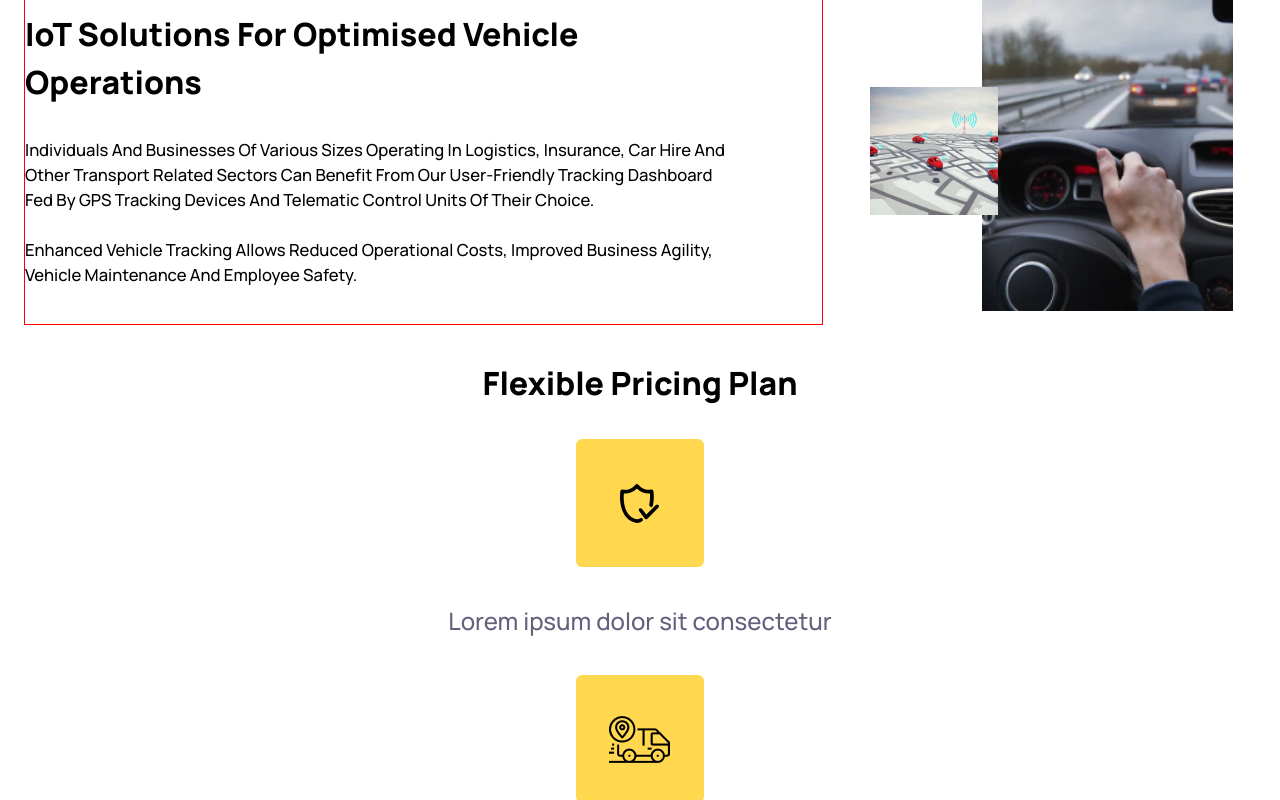
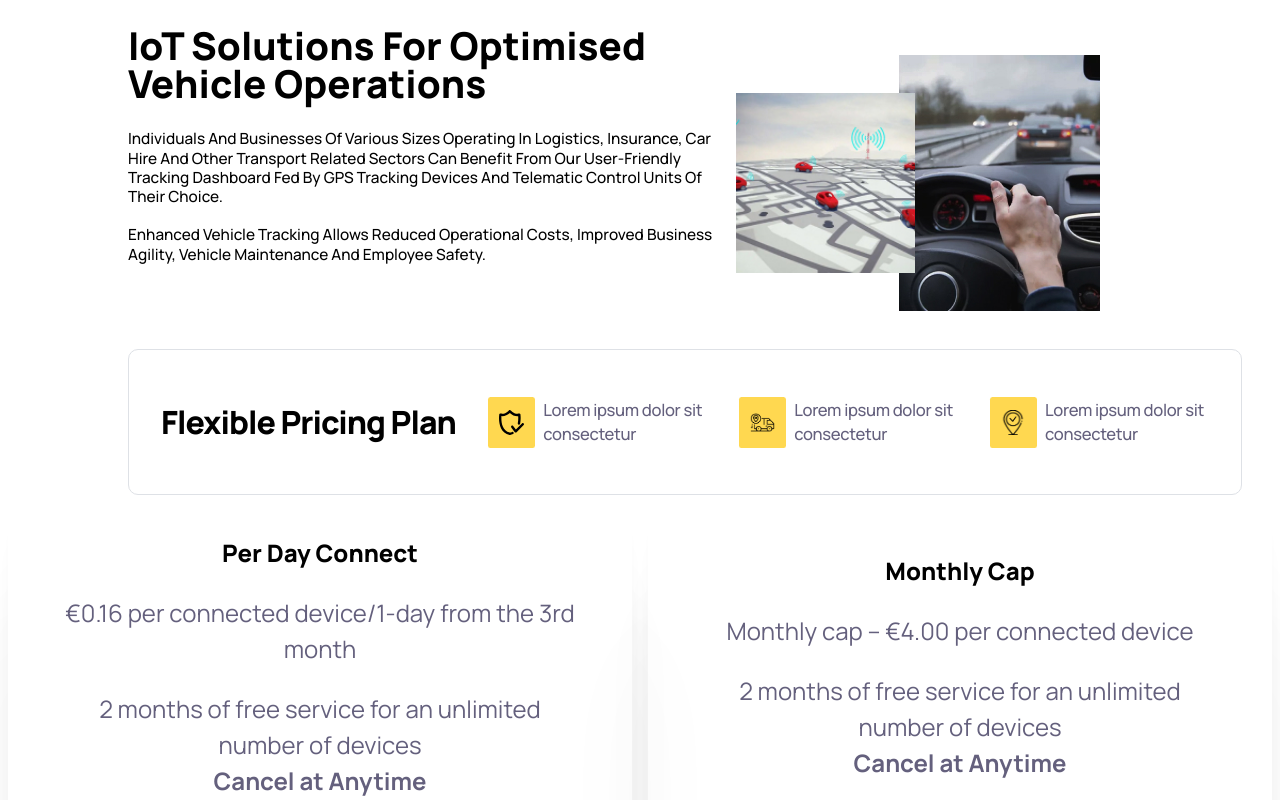
Before and after one commit to PavsterUK/erafleet-react, a React (Create React App) app: page / in a window 1280 px wide. Shown: the part 660-1460 px from the top of the page. Built offline with nearby package versions, Linux system fonts and the light colour scheme.

Commit message:
homepage-desktop flexible pricing

```diff
--- a/src/components/Homepage.css
+++ b/src/components/Homepage.css
@@ -154,12 +154,6 @@
   font-size: clamp(0.5em, 5vw, 2em);
 }
 
-@media (min-width: 768px) {
-  #iot-solutions {
-    flex-direction: row;
-  }
-}
-
 #iot-solutions-paragraph {
   display: flex;
   flex-direction: column;
@@ -200,41 +194,55 @@
 }
 
 @media (min-width: 1280px) {
+  #iot-solutions {
+    flex-direction: row;
+  }
+
   #iot-solutions-paragraph {
-    border: 1px solid red;
     align-items: flex-start;
-    margin-left: 1.5em;
+    margin-left: clamp(2em, 10vw, 10em);
+    width: fit-content;
   }
 
   #iot-solutions span {
     text-align: left;
-    font-size: clamp(0.5em, 1.3vw, 2em) !important;
+    font-size: clamp(0.5em, 1.2vw, 2em) !important;
+    line-height: clamp(0.5em, 1.5vw, 2em) !important;
+    width: 80%;
   }
 
   #iot-solutions h3 {
+    width: 80%;
+    font-size: clamp(0.5em, 3vw, 5em);
     text-align: left;
-    width: 80%;
-    margin: 1em 0 1em 0;
+    margin: 1em 0 clamp(0.5em, 2vw, 5em) 0;
+    line-height: clamp(0.5em, 3vw, 5em);
   }
 
   #iot-solutions-pics {
     width: 85%;
     position: relative;
-
+    margin-left: -20em;
+    margin-top: clamp(3em, 8vw, 5em);
+    margin-bottom: 0;
   }
 
   #iot-solutions-pics__cars-on-map {
     position: relative;
-    height: clamp(10vw, 10vw, 70vw);
+    height: clamp(10vw, 14vw, 70vw);
     left: 1em;
     z-index: 1;
   }
 
   #iot-solutions-pics__steering {
     position: relative;
-    height: clamp(10vw, 25vw, 70vw);
+    height: clamp(10vw, 20vw, 70vw);
     z-index: 0;
   }
+}
+
+#flexible-pricing-plan h4 {
+  margin: 1.5em 0 1.5em 0;
 }
 
 .yellow-rectangle {
@@ -242,10 +250,6 @@
   height: clamp(2em, 25vw, 8em);
   border-radius: 5%;
   background-color: #ffd850;
-}
-
-#flexible-pricing-plan h4 {
-  margin: 1.5em 0 1.5em 0;
 }
 
 #flexible-pricing-plan span {
@@ -282,6 +286,61 @@
 .yellow-bg {
   color: black;
   background-color: #ffd850;
+}
+
+@media (min-width: 1280px) {
+  #flexible-pricing-plan {
+    margin-top: clamp(0.5em, 3vw, 2.5em);
+    margin-left: clamp(2em, 10vw, 10em);
+    margin-right: clamp(2em, 3vw, 10em);
+    padding-top: clamp(1em, 1vw, 4em);
+    padding-bottom: clamp(1em, 1vw, 4em);
+    padding-left: clamp(1em, 2.5vw, 4em);
+    flex-direction: row;
+    border: 1px solid #dee1e6;
+    border-radius: 10px;
+  }
+
+  #flexible-pricing-plan h3 {
+    letter-spacing: -0.03em;
+    white-space: nowrap;
+    margin-right: clamp(1em, 2vw, 10em);
+  }
+
+  #flexible-pricing-plan h4 {
+    letter-spacing: -0.02em;
+    font-size: clamp(0.1em, 1.3vw, 1.3em);
+    text-align: left;
+    margin: 0 0.5em 0 0.5em;
+  }
+
+  .yellow-rectangle {
+    width: clamp(0.2em, 5vw, 5em);
+    height: clamp(0.2em, 4vw, 5em);
+    border-radius: 5%;
+    background-color: #ffd850;
+  }
+
+  #flexible-pricing-plan img {
+    height: clamp(0.2em, 2vw, 5em);
+  }
+}
+
+@media (min-width: 1280px) {
+  #cards {
+    display: flex;
+  }
+
+  .card {
+      margin: 1em 0.5em 0 .5em;
+    box-shadow: 0px 141.825px 113.46px rgba(0, 0, 0, 0.03),
+      0px 91.9235px 66.4476px rgba(0, 0, 0, 0.0227778),
+      0px 54.6288px 36.1391px rgba(0, 0, 0, 0.0182222),
+      0px 28.365px 18.4372px rgba(0, 0, 0, 0.015),
+      0px 11.5561px 9.24488px rgba(0, 0, 0, 0.0117778),
+      0px 2.62639px 4.46486px rgba(0, 0, 0, 0.00722222);
+    border-radius: 20px;
+  }
 }
 
 #purple-bg {
@@ -342,6 +401,9 @@
   position: relative;
   left: -1em;
   top: -1em;
+}
+
+@media (min-width: 1280px) {
 }
 
 #erafleet {
--- a/src/components/Homepage.js
+++ b/src/components/Homepage.js
@@ -146,6 +146,7 @@ const homepage = () => {
           by generating customizable fleet reports and analytics.
         </h3>
         <div className="flex-column-center">
+          <div className="flex-column-center">
             <div className="yellow-circle flex-row-center">
               <h1>1</h1>
             </div>
@@ -179,6 +180,7 @@ const homepage = () => {
             <h4 className="h4-light-grey wd-70">
               Lorem ipsum dolor sit amet, consectetur adipiscing elit
             </h4>
+          </div>
         </div>
 
         <div id="yelow-bg-rect">
@@ -250,8 +252,8 @@ const homepage = () => {
         </div>
       </section>
       <div id="city-silouete-pics">
+        <img src={CityRightPic} />
         <img src={CityLeftPic} />
-        <img src={CityRightPic} />
       </div>
       <footer className="text-center">
         <span>© Erafleet 2022. All rights reserved.</span>
```
Lines whose indentation alone changed are shown as unchanged.
